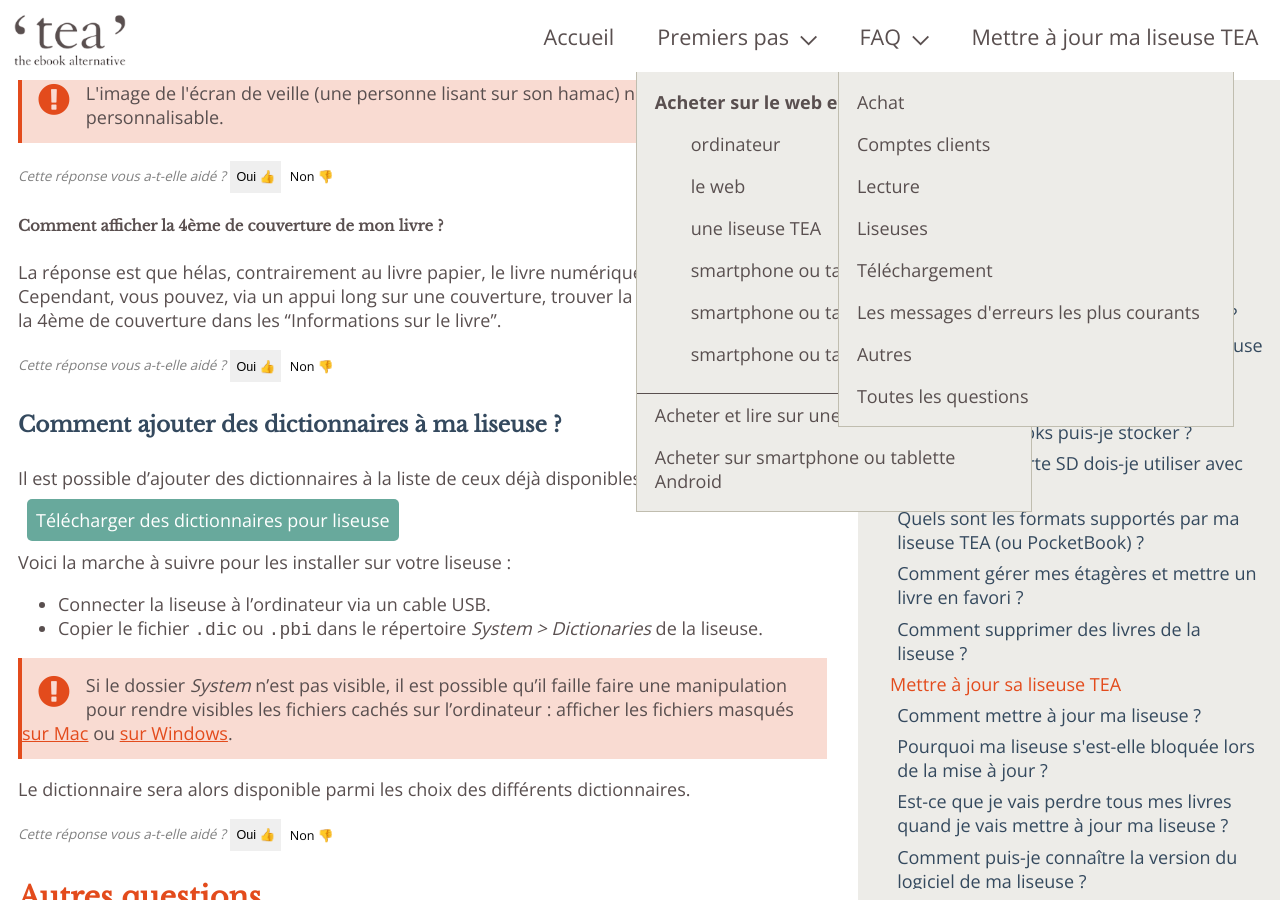
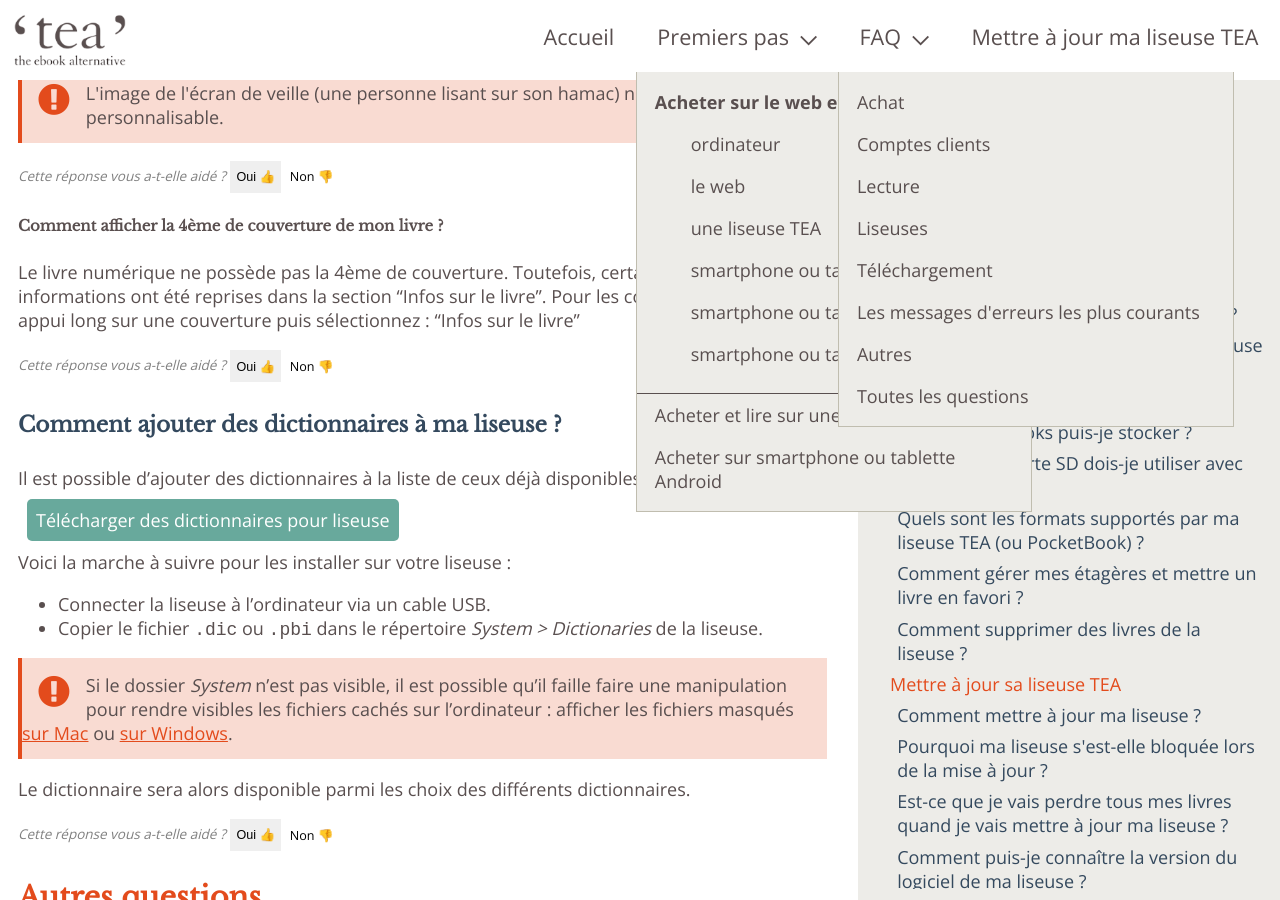
Before and after one commit to TEA-ebook/help-center, a Jekyll site: the page built from _pages/FAQ-liseuse.md, in a window 1280 px wide and 900 px high, scrolled down 8923 px. Built offline with Jekyll 4.4.1, drawn with Linux system fonts in a browser that asks for light colours.

Commit message:
modification texte
Proposition du texte : Le livre numérique ne possède pas la 4ème de couverture.  Toutefois, certaines de ses informations ont été reprises dans la section "Infos sur le livre".  Pour les consulter : faites un appui long sur une couverture puis sélectionnez : "Infos sur le livre"

```diff
--- a/_pages/FAQ-liseuse.md
+++ b/_pages/FAQ-liseuse.md
@@ -325,7 +325,7 @@ Sur les modèles <i>Touch HD</i>, <i>Touch HD Brown Edition</i> et <i>InkPad 3</
 
 ##### Comment afficher la 4ème de couverture de mon livre ?
 
-La réponse est que hélas, contrairement au livre papier, le livre numérique n'en a pas. Cependant,  vous pouvez, via un appui long sur une couverture, trouver la plupart d'éléments de la 4ème de couverture dans les "Informations sur le livre".
+Le livre numérique ne possède pas la 4ème de couverture. Toutefois, certaines de ses informations ont été reprises dans la section "Infos sur le livre". Pour les consulter : faites un appui long sur une couverture puis sélectionnez : "Infos sur le livre"
 
 {% include feedback-button.html question="Comment afficher la 4ème de couverture de mon livre ?" %}
 
```
